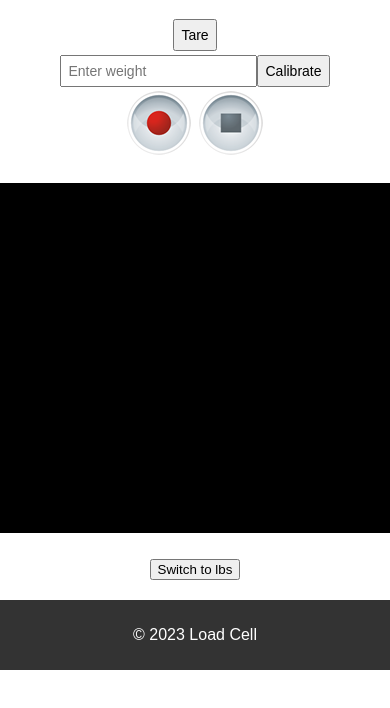
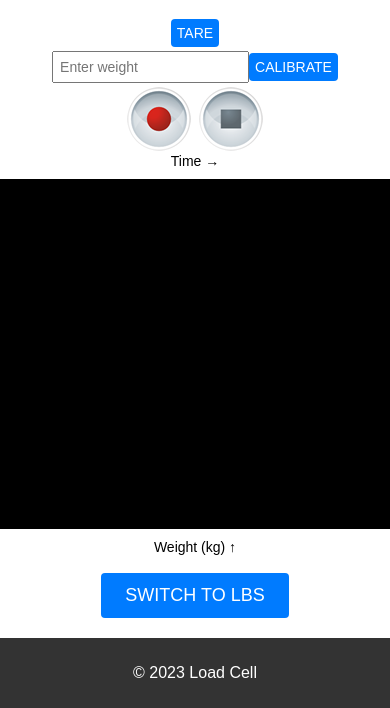
Before and after one commit to JoshMH-91/ESP32-WiFi-Load-Cell-Monitor, a plain HTML site: page ESP32-Load-Cell-Monitor-V1.00/SD/index.html in a window 390 px wide. Shown: the part 199-907 px from the top of the page. Before the commit the page ends 869 px from the top, so only its background shows below. Drawn offline with Linux system fonts and the light colour scheme; no server answers.

Commit message:
Update index.html
Fixed the unit conversion, note at this time the user must start in kg and convert to lbs after calibration.

```diff
--- a/ESP32-Load-Cell-Monitor-V1.00/SD/index.html
+++ b/ESP32-Load-Cell-Monitor-V1.00/SD/index.html
@@ -117,9 +117,24 @@
     }
     .axis-label {
       text-align: center;
-      color: #fff;
+      color: black;
       font-size: 14px;
     }
+	.button {
+	  font-size: 18px;
+	  padding: 12px 24px;
+	  background-color: #007bff;
+	  color: #fff;
+	  border: none;
+	  border-radius: 4px;
+	  cursor: pointer;
+	  transition: background-color 0.3s ease;
+	  text-transform: uppercase;
+	}
+
+	.button:hover {
+	  background-color: #0056b3; /* Darker blue on hover */
+	}
   </style>
 
   <script>
@@ -133,13 +148,14 @@
 	  xhttp.onreadystatechange = function() {
 		if (this.readyState == 4 && this.status == 200) {
 		  var weight = parseFloat(this.responseText);
-		  var weightDisplay = weight.toFixed(1);
+		  var weightDisplay;
 
-		  // Display the unit only when necessary
 		  if (isKilograms) {
-			weightDisplay += ' kg';
+			// Display in kilograms if the unit is kilograms
+			weightDisplay = weight.toFixed(1) + ' kg';
 		  } else {
-			weightDisplay += ' lbs';
+			// Convert to pounds if the unit is pounds
+			weightDisplay = (weight * 2.20462).toFixed(1) + ' lbs';
 		  }
 
 		  document.getElementById('weight').innerHTML = weightDisplay;
@@ -235,8 +251,8 @@
       <h2>Current Weight:</h2>
       <h1><span id="weight">0.0</span></h1>
       <div class="buttons">
-        <form method="post" action="/tare"><input type="submit" value="Tare"></form>
-        <form method="post" action="/calibrate"><input type="text" name="weight" placeholder="Enter weight"><input type="submit" value="Calibrate"></form>
+        <form method="post" action="/tare"><input type="submit" value="Tare" class="button"></form>
+        <form method="post" action="/calibrate"><input type="text" name="weight" placeholder="Enter weight"><input type="submit" value="Calibrate" class="button"></form>
         <form method="post" action="/recordStart"><input type="image" src="/start.png" alt="Record Start"></form>
         <form method="post" action="/recordStop"><input type="image" src="/stop.png" alt="Record Stop"></form>
       </div>
@@ -244,7 +260,8 @@
     <div class="axis-label">Time →</div>
     <canvas id="weightGraph"></canvas>
     <div class="axis-label">Weight (kg) ↑</div>
-    <button id="unitToggleBtn" onclick="toggleUnit()">Switch to lbs</button>
+	<br/>
+    <button id="unitToggleBtn" onclick="toggleUnit()" class="button">Switch to lbs</button>
   </main>
   <footer>
     <p>&copy; 2023 Load Cell</p>
```
